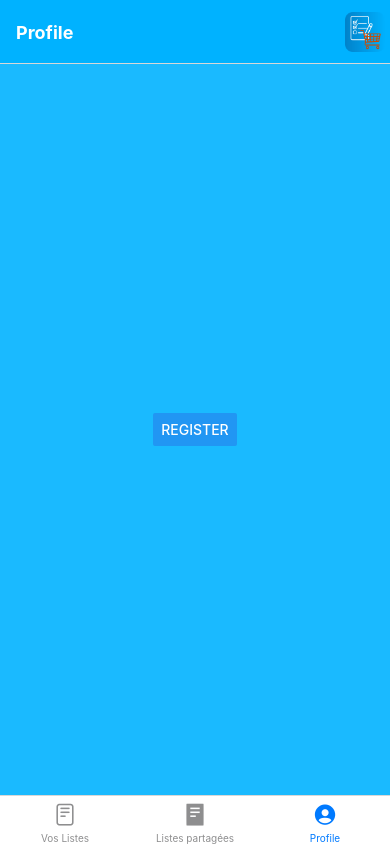
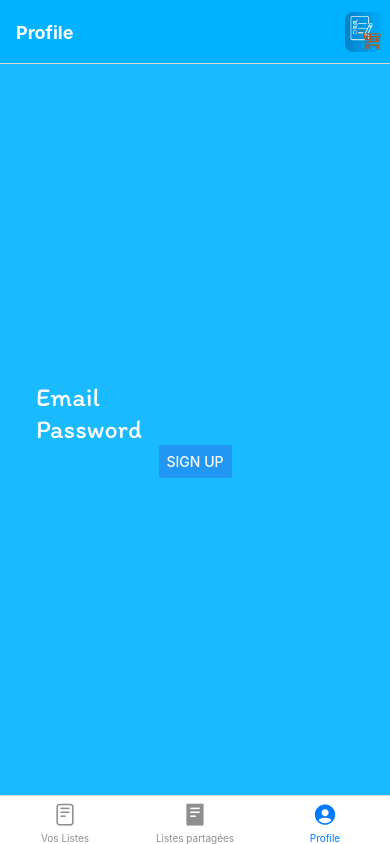
Before and after one commit to Damienvaiton/CaddieCollab, a React Native app: screen /Profile in a window 390 px wide. Built offline with nearby package versions, Linux system fonts and the light colour scheme.

Commit message:
✨ feat(Firebase): Authentication finally works, so Firebase works too. Note to self, never use Expo Go again
Expo Go doesn't support native modules such as Firebase directly, because it's a pre-built application that doesn't allow you to add specific native libraries.

```diff
--- a/App.tsx
+++ b/App.tsx
@@ -2,7 +2,6 @@ import * as React from "react";
 
 import MainController from "./navigations/main";
 
-
 export default function App() {
 	return <MainController />;
 }
--- a/navigations/pagesfirst/ProfileScreen.tsx
+++ b/navigations/pagesfirst/ProfileScreen.tsx
@@ -1,10 +1,12 @@
 import React from "react";
+import { useState } from "react";
 import { Button, StyleSheet, Text, View, Image } from "react-native";
 import { StackNavigationProp } from "@react-navigation/stack";
 
 import auth from "@react-native-firebase/auth";
 
 import styles from "../../styles/DefaultStyles";
+import { TextInput } from "react-native-gesture-handler";
 
 type RootStackParamList = {
 	Home: undefined;
@@ -41,9 +43,30 @@ export default function ProfileScreen({
 		});
 	});
 
-	const Register = () => {
+	const [email, setEmail] = useState("");
+	const [password, setPassword] = useState("");
+
+	return (
+		<View style={styles.container}>
+			<TextInput
+				style={styles.textItemPrimary}
+				placeholder="Email"
+				onChangeText={(text) => setEmail(text)}
+				value={email}
+			/>
+			<TextInput
+				style={styles.textItemPrimary}
+				placeholder="Password"
+				onChangeText={(text) => setPassword(text)}
+				value={password}
+				secureTextEntry={true}
+			/>
+
+			<Button
+				title="Sign Up"
+				onPress={() => {
 					auth()
-			.createUserWithEmailAndPassword("test1@test.test", "testtest")
+						.createUserWithEmailAndPassword(email, password)
 						.then(() => {
 							console.log("User account created & signed in!");
 						})
@@ -58,11 +81,8 @@ export default function ProfileScreen({
 
 							console.error(error);
 						});
-	};
-
-	return (
-		<View style={styles.container}>
-			<Button title="Register" onPress={Register} />
+				}}
+			/>
 		</View>
 	);
 }
--- a/package.json
+++ b/package.json
@@ -18,12 +18,14 @@
     "@react-navigation/native": "^6.1.18",
     "@react-navigation/native-stack": "^6.11.0",
     "@react-navigation/stack": "^6.4.1",
+    "@reduxjs/toolkit": "^2.2.8",
     "expo": "^51.0.37",
     "expo-app-loading": "^1.0.3",
     "expo-build-properties": "~0.12.5",
     "expo-font": "~12.0.10",
     "expo-modules-autolinking": "~1.11.0",
     "expo-modules-core": "^1.12.25",
+    "expo-splash-screen": "~0.27.6",
     "expo-status-bar": "~1.12.1",
     "react": "18.2.0",
     "react-dom": "18.2.0",
@@ -34,7 +36,7 @@
     "react-native-screens": "3.31.1",
     "react-native-vector-icons": "^10.2.0",
     "react-native-web": "~0.19.10",
-    "expo-splash-screen": "~0.27.6"
+    "react-redux": "^9.1.2"
   },
   "devDependencies": {
     "@babel/core": "^7.24.0",
--- a/styles/DefaultStyles.tsx
+++ b/styles/DefaultStyles.tsx
@@ -118,6 +118,14 @@ const styles = StyleSheet.create({
 		borderWidth: 1,
 		width: "99%",
 	},
+	input: {
+		height: 40,
+		width: "90%",
+		margin: 12,
+		borderWidth: 1,
+		borderRadius: 5,
+		padding: 10,
+	},
 });
 
 export default styles;
```
Also changed, not shown: 1 other file (tests, documents, lock files or other folders). Lines whose indentation alone changed are shown as unchanged.
